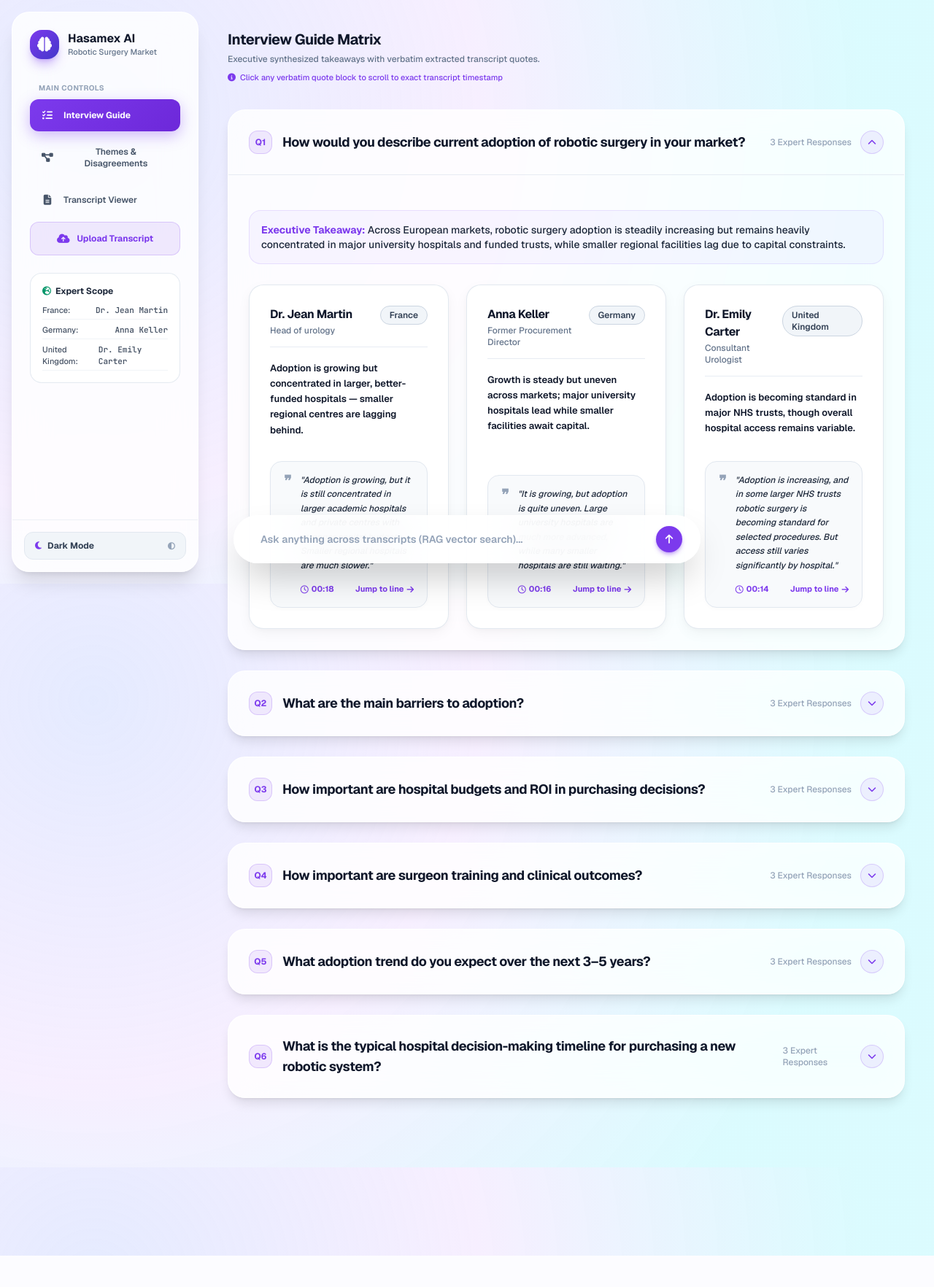
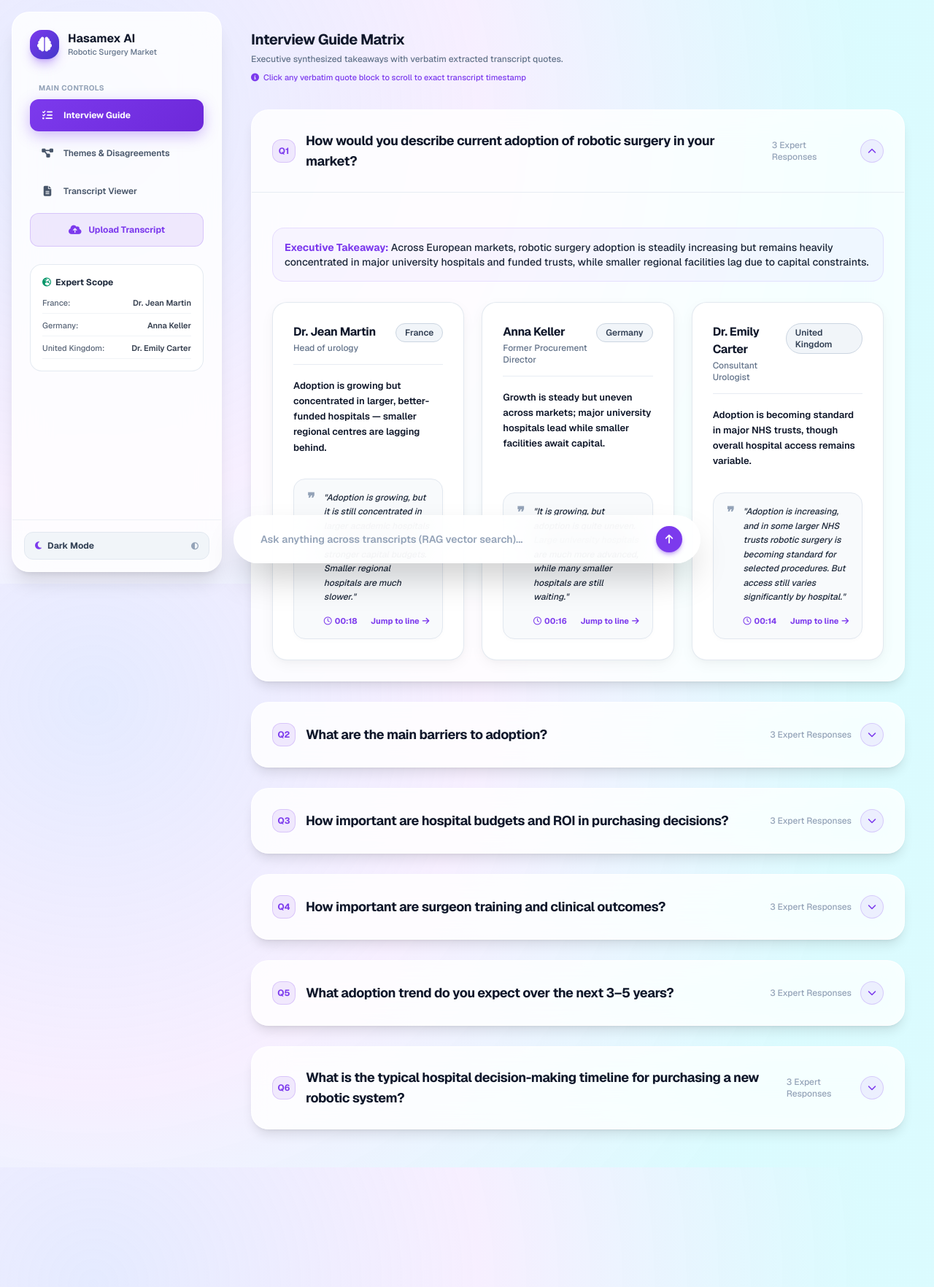
Before and after one commit to sanju26honey/AI-Transcript-Intelligence-App, a Flask app: page / in a window 1280 px wide. Shown: the whole page at 73% size. Before the commit the page ends 1721 px from the top, so only its background shows below. Run offline with Flask 3, Linux system fonts and the light colour scheme; some libraries are stand-ins or nearby versions.

Commit message:
Fix scrollable expert cards for >3 transcripts, include uploaded transcripts in themes, restore UK in RAG results, and fix sidebar text alignment

```diff
--- a/services/chat_service.py
+++ b/services/chat_service.py
@@ -73,7 +73,7 @@ class ChatService:
                 timestamp=seg.timestamp,
                 segment_index=seg.segment_index,
                 speaker=seg.speaker
-            ) for seg in retrieved_segs[:3]
+            ) for seg in retrieved_segs
         ]
 
         verified_ev = verify_and_enrich_evidence(evidence_list, all_segments_by_transcript)
--- a/services/theme_service.py
+++ b/services/theme_service.py
@@ -225,6 +225,51 @@ class ThemeService:
             )
         ]
 
+        # Dynamically enrich themes with evidence from any additional uploaded transcripts
+        known_tids = {"Transcript_1_France", "Transcript_2_Germany", "Transcript_3_UK"}
+        extra_tids = [tid for tid in all_segments_by_transcript.keys() if tid not in known_tids]
+
+        if extra_tids:
+            topic_keyword_map = {
+                "Financial ROI vs. Clinical Strategy Weight": ['roi', 'financial', 'cost', 'economic', 'budget', 'price', 'capital', 'pay for itself', 'reimbursement', 'barrier'],
+                "3–5 Year Growth Rate Expectations": ['growth', 'percent', 'percentage', 'annual', 'increase', 'volume', 'double', 'single', 'future', 'trend'],
+                "Surgeon Training & Operational Bottlenecks": ['training', 'train', 'surgeon', 'staff', 'bottleneck', 'utilisation', 'learning curve', 'capacity', 'nurse'],
+                "Procurement Timelines & Multi-Stakeholder Alignment": ['month', 'timeline', 'procurement', 'committee', 'approval', 'decision', 'process', 'stakeholder', 'year']
+            }
+
+            for t in raw_themes:
+                keywords = topic_keyword_map.get(t.topic, [])
+                for extra_tid in extra_tids:
+                    segs = all_segments_by_transcript[extra_tid]
+                    expert_segs = [s for s in segs if not s.speaker.lower().startswith("interviewer")]
+
+                    best_seg = None
+                    best_score = 0
+                    for seg in expert_segs:
+                        text_lower = seg.text.lower()
+                        score = sum(1 for kw in keywords if kw in text_lower)
+                        if score > best_score:
+                            best_score = score
+                            best_seg = seg
+
+                    # If match found, or fallback to first expert segment if score == 0
+                    if not best_seg and expert_segs:
+                        best_seg = expert_segs[0]
+
+                    if best_seg:
+                        # Avoid adding duplicate evidence for same transcript
+                        existing_tids = set(ev.transcript_id for ev in t.evidence)
+                        if best_seg.transcript_id not in existing_tids:
+                            t.evidence.append(QuoteEvidence(
+                                transcript_id=best_seg.transcript_id,
+                                expert_name=best_seg.expert_name,
+                                market=best_seg.market,
+                                quote=best_seg.text,
+                                timestamp=best_seg.timestamp,
+                                segment_index=best_seg.segment_index,
+                                speaker=best_seg.speaker
+                            ))
+
         verified_themes = []
         for t in raw_themes:
             verified_ev = verify_and_enrich_evidence(t.evidence, all_segments_by_transcript)
--- a/static/css/style.css
+++ b/static/css/style.css
@@ -581,3 +581,31 @@ body.dark-theme .upload-dropzone.drag-over {
     background: rgba(56, 139, 253, 0.1);
     border-color: #388bfd !important;
 }
+
+/* Custom Horizontal Scrollbar for Scrollable Expert Cards */
+.custom-h-scroll {
+    scrollbar-width: thin;
+    scrollbar-color: rgba(124, 58, 237, 0.35) transparent;
+}
+.custom-h-scroll::-webkit-scrollbar {
+    height: 6px;
+}
+.custom-h-scroll::-webkit-scrollbar-track {
+    background: transparent;
+}
+.custom-h-scroll::-webkit-scrollbar-thumb {
+    background: rgba(124, 58, 237, 0.3);
+    border-radius: 4px;
+}
+.custom-h-scroll::-webkit-scrollbar-thumb:hover {
+    background: rgba(124, 58, 237, 0.6);
+}
+body.dark-theme .custom-h-scroll {
+    scrollbar-color: rgba(56, 139, 253, 0.4) transparent;
+}
+body.dark-theme .custom-h-scroll::-webkit-scrollbar-thumb {
+    background: rgba(56, 139, 253, 0.3);
+}
+body.dark-theme .custom-h-scroll::-webkit-scrollbar-thumb:hover {
+    background: rgba(56, 139, 253, 0.6);
+}
--- a/static/js/app.js
+++ b/static/js/app.js
@@ -133,6 +133,17 @@ function renderGuideAnswers() {
     };
 
     container.innerHTML = GUIDE_ANSWERS_DATA.map((qItem, qIdx) => {
+        const count = qItem.answers_by_expert.length;
+        const isScrollable = count > 3;
+
+        const gridOrScrollClass = isScrollable
+            ? 'flex overflow-x-auto gap-6 pt-2 pb-3 custom-h-scroll max-w-full'
+            : 'grid grid-cols-1 md:grid-cols-3 gap-6 pt-2';
+
+        const cardWidthClass = isScrollable
+            ? 'w-[320px] md:w-[350px] shrink-0'
+            : '';
+
         const expertCards = qItem.answers_by_expert.map(ans => {
             const role = roleMap[ans.expert_name] || 'Expert Specialist';
             const countryBadge = ans.market;
@@ -160,7 +171,7 @@ function renderGuideAnswers() {
             `).join('');
 
             return `
-                <div class="expert-card p-6 md:p-7 flex flex-col justify-between space-y-5">
+                <div class="expert-card p-6 md:p-7 flex flex-col justify-between space-y-5 ${cardWidthClass}">
                     <div>
                         <div class="flex items-start justify-between mb-3.5 expert-card-header pb-3.5">
                             <div>
@@ -194,7 +205,7 @@ function renderGuideAnswers() {
                         <h3 class="font-bold text-base md:text-lg leading-snug tracking-tight">${qItem.question}</h3>
                     </div>
                     <div class="flex items-center gap-3">
-                        <span class="text-xs text-slate-400 font-medium hidden sm:inline">3 Expert Responses</span>
+                        <span class="text-xs text-slate-400 font-medium hidden sm:inline">${count} Expert Responses</span>
                         <div class="w-8 h-8 rounded-full accordion-chevron-btn flex items-center justify-center shrink-0">
                             <i id="acc-icon-q-${qIdx}" class="fa-solid fa-chevron-down accordion-icon text-xs ${iconRotated}"></i>
                         </div>
@@ -210,8 +221,8 @@ function renderGuideAnswers() {
                             </p>
                         </div>
 
-                        <!-- Per-Expert Cards Grid -->
-                        <div class="grid grid-cols-1 md:grid-cols-3 gap-6 pt-2">
+                        <!-- Per-Expert Cards Container (Grid if <=3, Scrollable Row if >3) -->
+                        <div class="${gridOrScrollClass}">
                             ${expertCards}
                         </div>
                     </div>
@@ -449,9 +460,9 @@ function renderExpertScopeSidebar() {
     container.innerHTML = keys.map(tid => {
         const meta = TRANSCRIPTS_DATA[tid].metadata;
         return `
-            <div class="flex justify-between border-b border-slate-200/50 dark:border-neutral-800 pb-1">
-                <span>${meta.market}:</span>
-                <span class="font-mono font-semibold">${meta.expert_name}</span>
+            <div class="flex items-center justify-between border-b border-slate-200/50 dark:border-neutral-800 pb-1.5 pt-0.5 text-[11px] gap-2">
+                <span class="font-medium text-slate-600 dark:text-slate-400 shrink-0 whitespace-nowrap">${meta.market}:</span>
+                <span class="font-semibold text-slate-800 dark:text-slate-200 truncate text-right">${meta.expert_name}</span>
             </div>
         `;
     }).join('');
--- a/templates/index.html
+++ b/templates/index.html
@@ -45,11 +45,11 @@
 <body class="ambient-canvas min-h-screen font-sans antialiased flex flex-row selection:bg-violet-600 selection:text-white">
 
     <!-- LEFT GLASS SIDEBAR CONTROLS -->
-    <aside class="w-64 glass-panel m-4 mr-0 border flex flex-col justify-between shrink-0 h-[calc(100vh-2rem)] sticky top-4 z-30 shadow-xl">
+    <aside class="w-72 glass-panel m-4 mr-0 border flex flex-col justify-between shrink-0 h-[calc(100vh-2rem)] sticky top-4 z-30 shadow-xl">
         <div class="p-6 space-y-6 overflow-y-auto">
             <!-- App Brand & Logo -->
             <div class="flex items-center gap-3">
-                <div class="w-10 h-10 rounded-2xl bg-gradient-to-br from-violet-600 to-indigo-700 flex items-center justify-center shadow-lg shadow-violet-600/35 font-bold text-white text-xl">
+                <div class="w-10 h-10 rounded-2xl bg-gradient-to-br from-violet-600 to-indigo-700 flex items-center justify-center shadow-lg shadow-violet-600/35 font-bold text-white text-xl shrink-0">
                     <i class="fa-solid fa-brain"></i>
                 </div>
                 <div>
@@ -63,23 +63,23 @@
                 <div class="text-[10px] font-bold uppercase tracking-wider text-slate-400 px-3 mb-2">Main Controls</div>
 
                 <button id="tab-btn-guide" onclick="switchTab('guide')" class="sidebar-nav-item active w-full px-4 py-3 rounded-xl text-xs font-bold flex items-center gap-3.5 transition">
-                    <i class="fa-solid fa-list-check text-sm w-4 text-center"></i>
-                    <span>Interview Guide</span>
+                    <i class="fa-solid fa-list-check text-sm w-4 text-center shrink-0"></i>
+                    <span class="whitespace-nowrap">Interview Guide</span>
                 </button>
 
                 <button id="tab-btn-themes" onclick="switchTab('themes')" class="sidebar-nav-item w-full px-4 py-3 rounded-xl text-xs font-semibold flex items-center gap-3.5 transition">
-                    <i class="fa-solid fa-diagram-project text-sm w-4 text-center"></i>
-                    <span>Themes & Disagreements</span>
+                    <i class="fa-solid fa-diagram-project text-sm w-4 text-center shrink-0"></i>
+                    <span class="whitespace-nowrap">Themes & Disagreements</span>
                 </button>
 
                 <button id="tab-btn-viewer" onclick="switchTab('viewer')" class="sidebar-nav-item w-full px-4 py-3 rounded-xl text-xs font-semibold flex items-center gap-3.5 transition">
-                    <i class="fa-solid fa-file-lines text-sm w-4 text-center"></i>
-                    <span>Transcript Viewer</span>
+                    <i class="fa-solid fa-file-lines text-sm w-4 text-center shrink-0"></i>
+                    <span class="whitespace-nowrap">Transcript Viewer</span>
                 </button>
 
                 <button onclick="openUploadModal()" class="w-full mt-3 px-4 py-3 rounded-xl text-xs font-bold text-violet-600 dark:text-violet-400 bg-violet-600/10 hover:bg-violet-600/20 border border-violet-600/20 flex items-center justify-center gap-2.5 transition">
-                    <i class="fa-solid fa-cloud-arrow-up text-sm"></i>
-                    <span>Upload Transcript</span>
+                    <i class="fa-solid fa-cloud-arrow-up text-sm shrink-0"></i>
+                    <span class="whitespace-nowrap">Upload Transcript</span>
                 </button>
             </nav>
 
```
